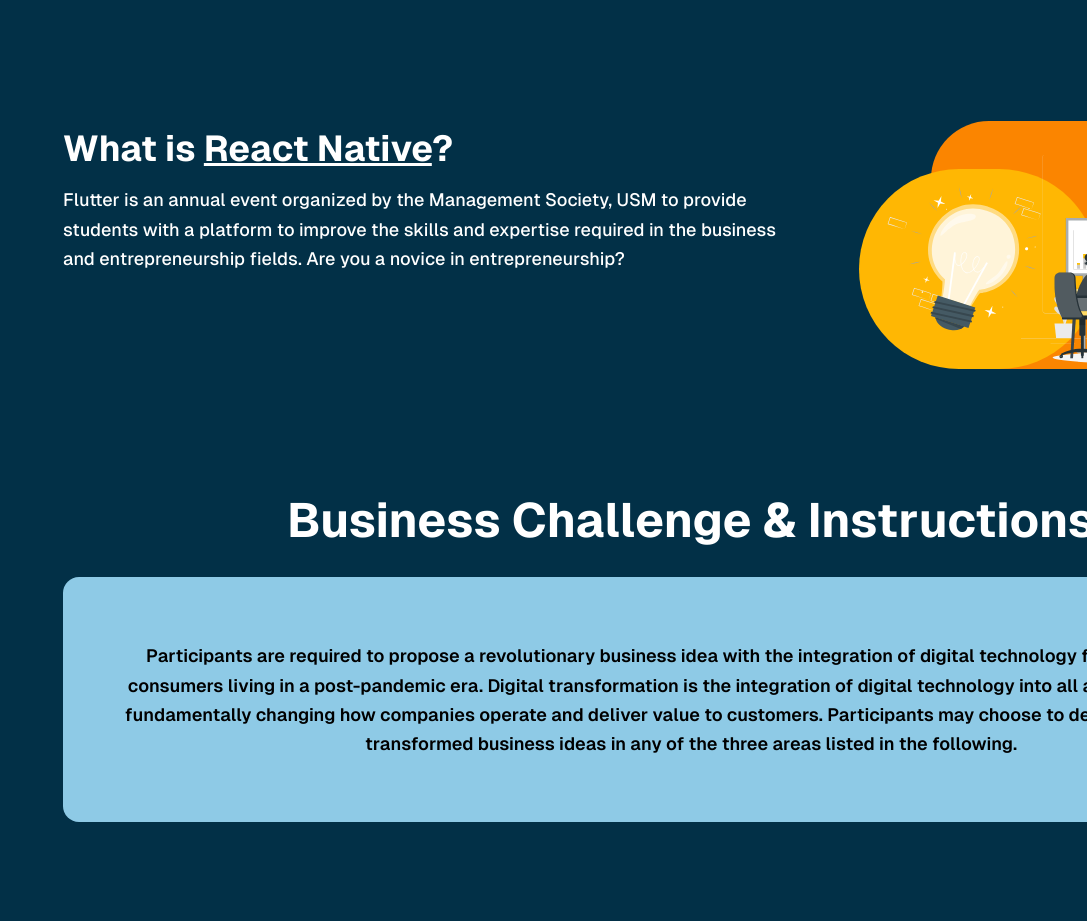
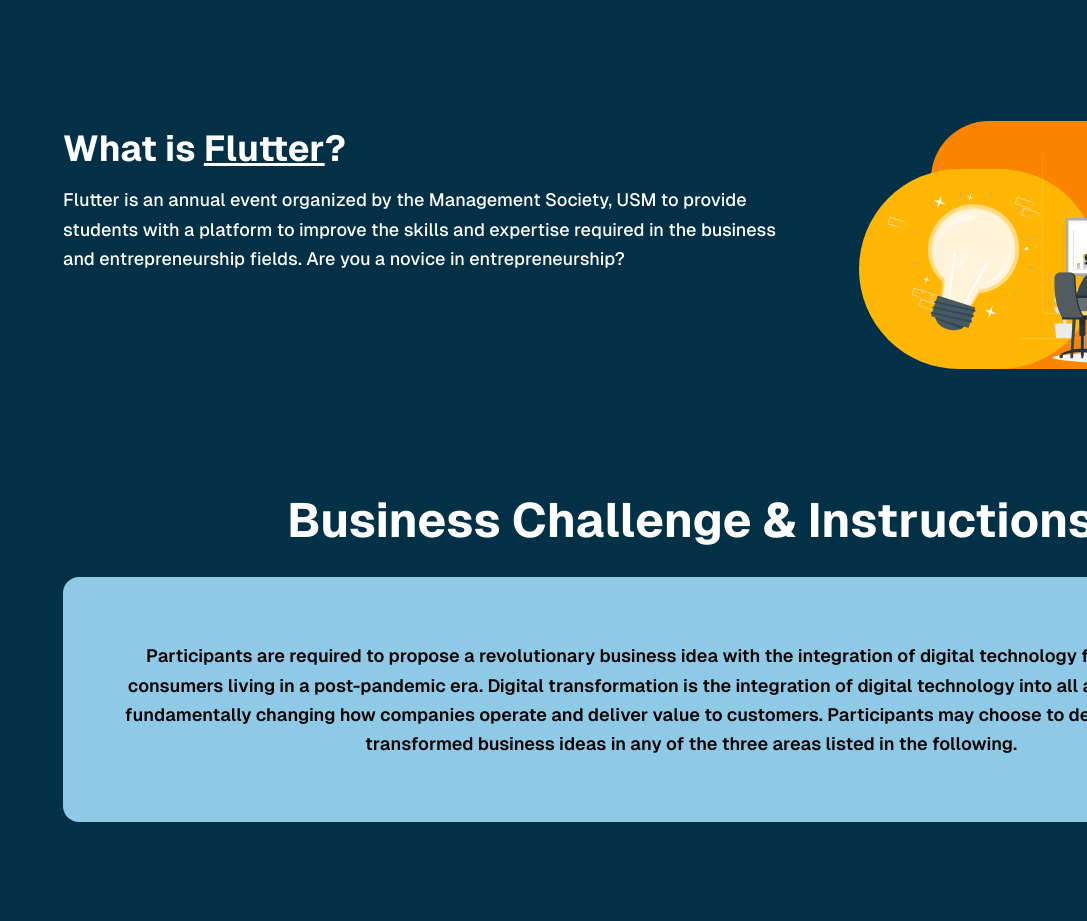
Before and after one commit to diminecjean/hackfinity, a Next.js app: page / in a window 1280 px wide. Shown: the part 1040-1961 px from the top of the page, without its empty margins (193-1280 px from the left). Built offline with nearby package versions, Linux system fonts and the light colour scheme; no server answers.

Commit message:
example commmit

```diff
--- a/src/app/page.js
+++ b/src/app/page.js
@@ -69,7 +69,7 @@ export default function Home() {
                     >
                         <div className='text-white align-middle'>
                             <h1 className='py-2 font-bold text-4xl'>
-                                What is <span className='underline'>React Native</span>?
+                                What is <span className='underline'>Flutter</span>?
                             </h1>
                             <p className='py-2 text-lg font-medium leading-relaxed'>
                                 Flutter is an annual event organized by the Management Society, USM
```
